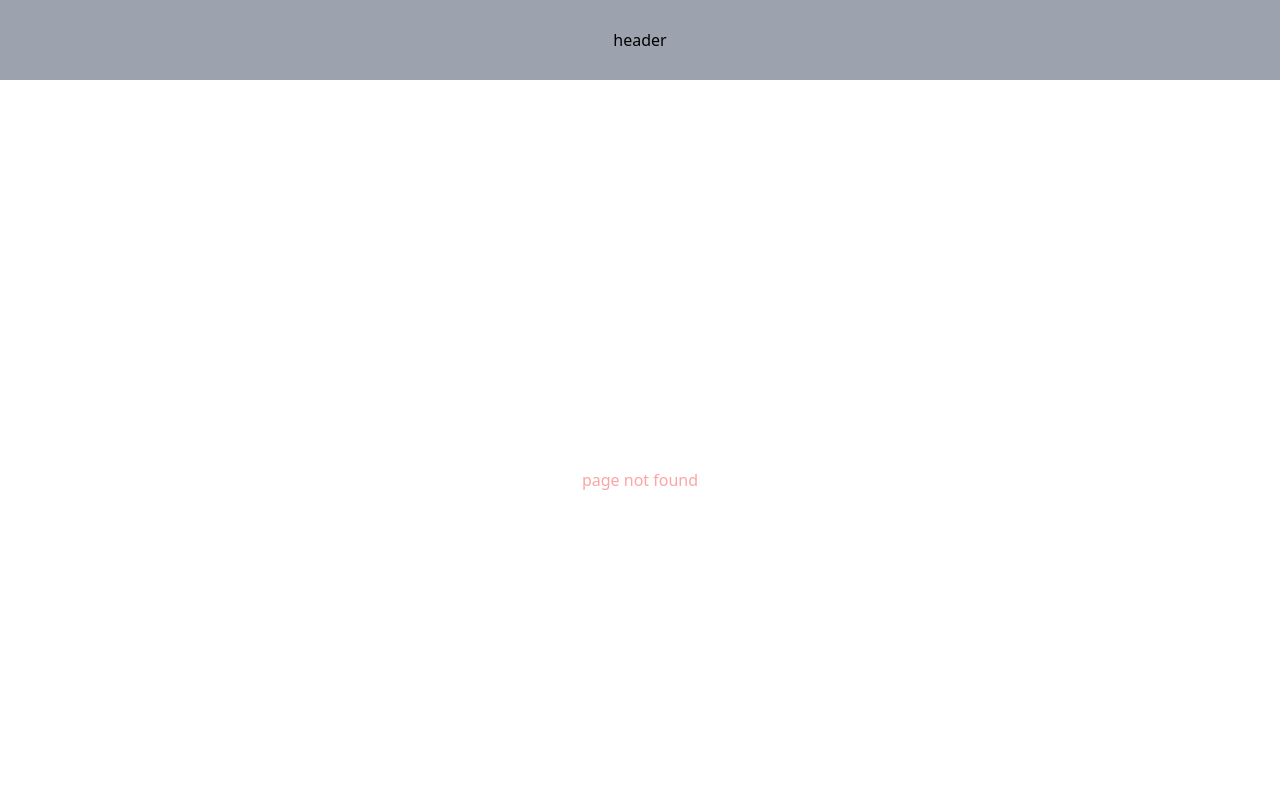
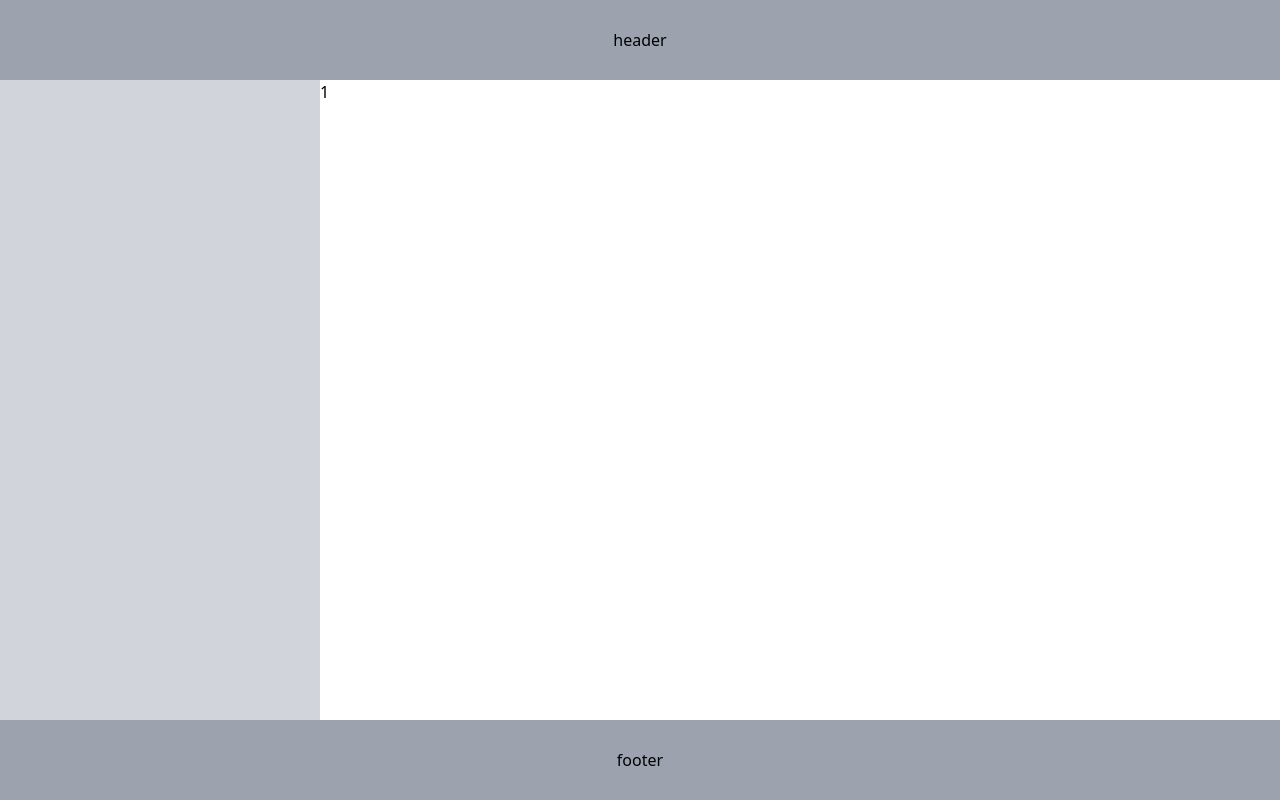
Before and after one commit to nastaran-shafiee/nextjs, a Next.js app: page /students/courses/1 in a window 1280 px wide. Before the commit this address had no page. Shown: the top 800 px of the page. Built offline with nearby package versions, Linux system fonts and the light colour scheme.

Commit message:
describe rout in this project

```diff
--- /dev/null
+++ b/src/app/(account)/students/courses/[slug]/page.tsx
@@ -0,0 +1,5 @@
+export default async function CoursesStudentDetails({params}:{params:{slug:string}}) {
+    const {slug}=params
+    return <div><p>{slug}</p></div>
+
+}
--- /dev/null
+++ b/src/app/(auth)/signin/page.tsx
@@ -0,0 +1,3 @@
+export default async function SignIn(){
+    return <h1>this is signin page</h1>
+}
--- /dev/null
+++ b/src/app/(auth)/verify/page.tsx
@@ -0,0 +1,3 @@
+export default async function Varify(){
+    return <h1>this is Varify page</h1>
+}
--- /dev/null
+++ b/src/app/(courses)/courses/[slug]/page.tsx
@@ -0,0 +1,5 @@
+export default async function CoursesDetails({params}:{params:{slug:string}}) {
+    const {slug}=params
+    return <div><p>{slug}</p></div>
+
+}
--- /dev/null
+++ b/src/app/(courses)/courses/page.tsx
@@ -0,0 +1,3 @@
+export default async function Courses(){
+    return <h1>this is Courses page</h1>
+}
```
Also changed, not shown: src/app/(account)/students/courses/page.tsx (renamed from src/app/students/courses/page.tsx), src/app/(account)/students/layout.tsx (renamed from src/app/students/layout.tsx), src/app/(account)/students/profile/page.tsx (renamed from src/app/students/profile/page.tsx), src/app/(blog)/blog/[slug]/page.tsx (renamed from src/app/blog/[slug]/page.tsx), src/app/(blog)/blog/page.tsx (renamed from src/app/blog/page.tsx).
